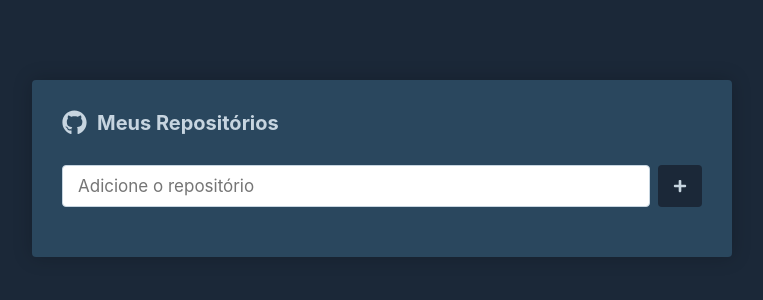
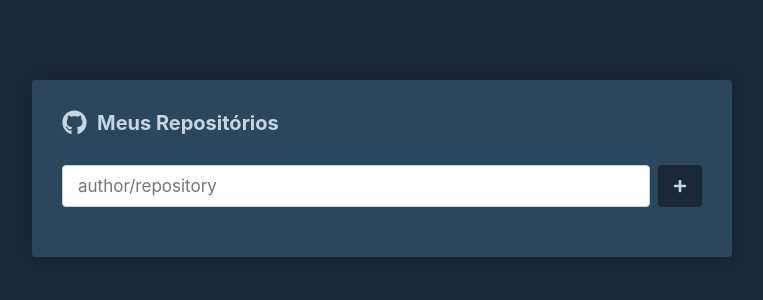
Before and after one commit to lfnd0/my-repos-app, a React (Create React App) app: page / in a window 1280 px wide. Shown: the top 300 px of the page, without its empty margins (258-1021 px from the left). Built offline with nearby package versions, Linux system fonts and the light colour scheme.

Commit message:
Trocando texto do placeholder

```diff
--- a/src/pages/Main/index.js
+++ b/src/pages/Main/index.js
@@ -78,7 +78,7 @@ export default function Main() {
       <Form onSubmit={handleSubmit} hasError={alert}>
         <input
           type="text"
-          placeholder="Adicione o repositório"
+          placeholder="author/repository"
           value={newRepository}
           onChange={handleInputChange}
         />
```
